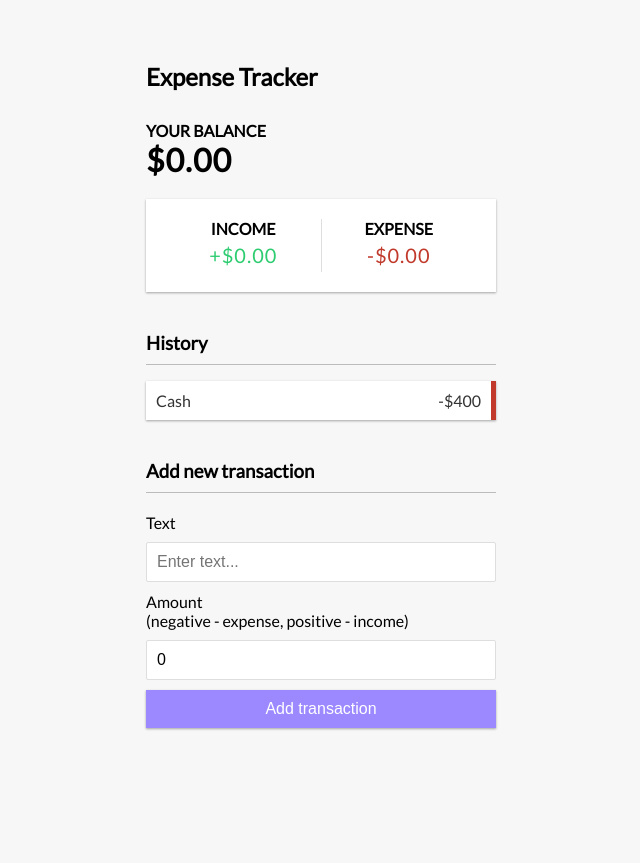
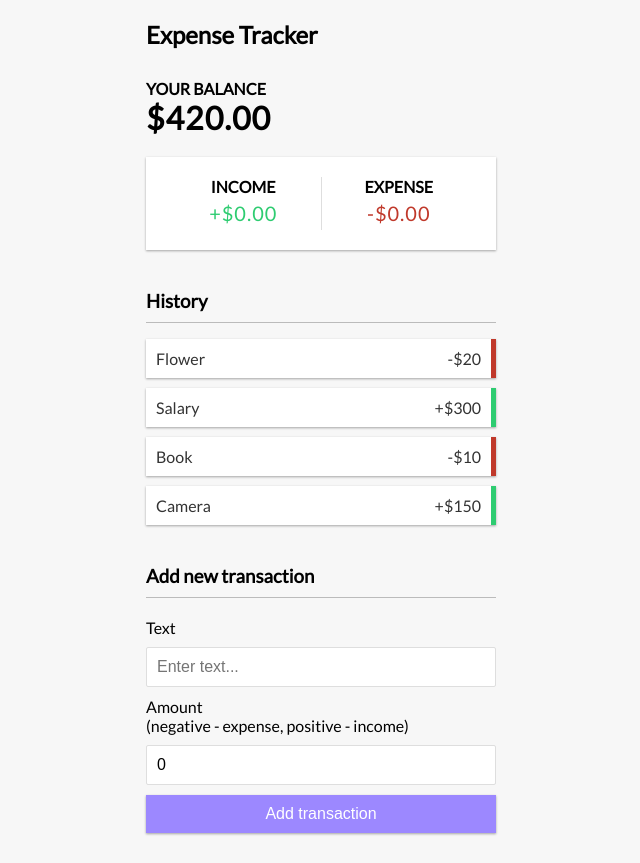
Before and after one commit to ankithans/expense-tracker, a React (Create React App) app: page / in a window 1280 px wide. Shown: the whole page, without its empty margins (319-959 px from the left). Before the commit the page ends 800 px from the top, so only its background shows below. Built offline with nearby package versions, Linux system fonts and the light colour scheme.

Commit message:
feat: add global context

```diff
--- a/src/App.js
+++ b/src/App.js
@@ -3,12 +3,13 @@ import { Balance } from "./components/Balance";
 import { IncomeExpenses } from "./components/IncomeExpenses";
 import { TransactionList } from "./components/TransactionList";
 import { AddTransaction } from "./components/AddTransaction";
+import { GlobalProvider } from "./context/GlobalState";
 
 import "./App.css";
 
 function App() {
   return (
-    <div>
+    <GlobalProvider>
       <Header />
       <div className='container'>
         <Balance />
@@ -16,7 +17,7 @@ function App() {
         <TransactionList />
         <AddTransaction />
       </div>
-    </div>
+    </GlobalProvider>
   );
 }
 
--- a/src/components/Balance.js
+++ b/src/components/Balance.js
@@ -1,10 +1,15 @@
-import React from "react";
+import React, { useContext } from "react";
+import { GlobalContext } from "../context/GlobalState";
 
 export const Balance = () => {
+  const { transactions } = useContext(GlobalContext);
+
+  const amounts = transactions.map((transaction) => transaction.amount);
+  const total = amounts.reduce((acc, item) => (acc += item), 0).toFixed(2);
   return (
     <>
       <h4>Your Balance</h4>
-      <h1>$0.00</h1>
+      <h1>${total}</h1>
     </>
   );
 };
--- /dev/null
+++ b/src/components/Transaction.js
@@ -0,0 +1,15 @@
+import React from "react";
+
+export const Transaction = ({ transaction }) => {
+  const sign = transaction.amount < 0 ? "-" : "+";
+
+  return (
+    <li className={transaction.amount < 0 ? "minus" : "plus"}>
+      {transaction.text}{" "}
+      <span>
+        {sign}${Math.abs(transaction.amount)}
+      </span>
+      <button className='delete-btn'>x</button>
+    </li>
+  );
+};
--- a/src/components/TransactionList.js
+++ b/src/components/TransactionList.js
@@ -1,14 +1,17 @@
-import React from "react";
+import React, { useContext } from "react";
+import { Transaction } from "./Transaction";
+import { GlobalContext } from "../context/GlobalState";
 
 export const TransactionList = () => {
+  const { transactions } = useContext(GlobalContext);
+  console.log(transactions);
   return (
     <>
       <h3>History</h3>
       <ul id='list' className='list'>
-        <li className='minus'>
-          Cash <span>-$400</span>
-          <button className='delete-btn'>x</button>
-        </li>
+        {transactions.map((transaction) => (
+          <Transaction key={transaction.id} transaction={transaction} />
+        ))}
       </ul>
     </>
   );
--- /dev/null
+++ b/src/context/AppReducer.js
@@ -0,0 +1,6 @@
+export default (state, action) => {
+  switch (action.type) {
+    default:
+      return state;
+  }
+};
--- /dev/null
+++ b/src/context/GlobalState.js
@@ -0,0 +1,30 @@
+import React, { createContext, useReducer } from "react";
+import AppReducer from "./AppReducer";
+
+// Initial state
+const initialState = {
+  transactions: [
+    { id: 1, text: "Flower", amount: -20 },
+    { id: 2, text: "Salary", amount: 300 },
+    { id: 3, text: "Book", amount: -10 },
+    { id: 4, text: "Camera", amount: 150 },
+  ],
+};
+
+// Create context
+export const GlobalContext = createContext(initialState);
+
+// Provider component
+export const GlobalProvider = ({ children }) => {
+  const [state, dispatch] = useReducer(AppReducer, initialState);
+
+  return (
+    <GlobalContext.Provider
+      value={{
+        transactions: state.transactions,
+      }}
+    >
+      {children}
+    </GlobalContext.Provider>
+  );
+};
```
Also changed, not shown: 1 other file (tests, documents, lock files or other folders).
